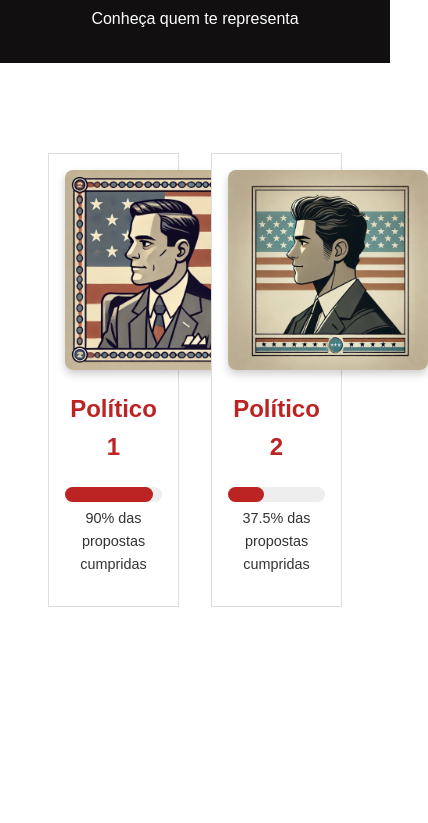
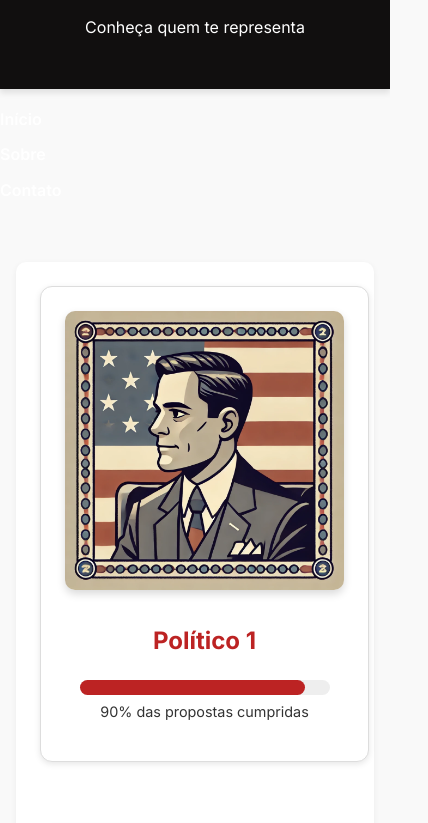
Before and after one commit to cervonizer/Polis, a plain HTML site: page index.html in a window 390 px wide. Shown: the part 130-953 px from the top of the page, 428 px wide, since content can reach past the window. Before the commit the page ends 844 px from the top, so only its background shows below. Drawn offline with Linux system fonts and the light colour scheme; files whose address does not match are found by name.

Commit message:
style.css

```diff
--- a/css/style.css
+++ b/css/style.css
@@ -1,10 +1,11 @@
+@import url('https://fonts.googleapis.com/css2?family=Inter:wght@400;600;700&display=swap');
 
 html, body {
-    font-family: Arial, sans-serif;
+    font-family: 'Inter', Arial, sans-serif;
     line-height: 1.6;
     margin: 0;
     padding: 0;
-    background-color: #ffffff;
+    background-color: #f9f9f9;
     color: #333;
     height: 100%;
     display: flex;
@@ -14,8 +15,9 @@ html, body {
 header {
     background-color: #110f0f;
     color: #fff;
-    padding: 1rem;
+    padding: 2rem 1rem;
     text-align: center;
+    box-shadow: 0 4px 6px rgba(0,0,0,0.1);
     animation: fadeIn 1s ease-in-out;
 }
 
@@ -26,17 +28,21 @@ header h1::before {
     color: #faf8f8;
 }
 
+nav {
+    margin-top: 0.5rem;
+}
+
 nav a {
     color: #fff;
     text-decoration: none;
-    margin: 0 10px;
+    margin: 0 15px;
+    font-weight: 600;
     transition: color 0.3s ease;
 }
 
 nav a:hover {
-    color: #c71b1b;
+    color: #bc2323;
 }
-
 
 main {
     flex: 1;
@@ -48,31 +54,36 @@ footer {
     background-color: #333;
     color: #fff;
     text-align: center;
-    padding: 1rem;
+    padding: 1.5rem;
     width: 100%;
+    box-shadow: 0 -4px 6px rgba(0,0,0,0.1);
+    font-size: 0.9rem;
     animation: fadeIn 1s ease-in-out;
 }
 
-
 #politicos {
     display: flex;
-    justify-content: space-around;
+    justify-content: center;
+    gap: 2rem;
+    flex-wrap: wrap;
     margin-top: 2rem;
-    flex-wrap: wrap;
 }
 
 .politico {
-    background-color: #fff;
+    background-color: #ffffff;
     border: 1px solid #ddd;
-    padding: 1rem;
-    width: 30%;
+    padding: 1.5rem;
+    width: 300px;
     text-align: center;
-    transition: transform 0.3s ease;
+    transition: transform 0.3s ease, box-shadow 0.3s ease;
+    border-radius: 12px;
+    box-shadow: 0 2px 6px rgba(0,0,0,0.1);
     animation: slideIn 1.5s ease-in-out;
 }
 
 .politico:hover {
-    transform: scale(1.05);
+    transform: scale(1.04);
+    box-shadow: 0 4px 12px rgba(0,0,0,0.2);
 }
 
 .politico a {
@@ -80,6 +91,14 @@ footer {
     color: #333;
 }
 
+.perfil-politico {
+    width: 200px;
+    height: auto;
+    display: block;
+    margin: 0 auto 20px;
+    border-radius: 10px;
+    box-shadow: 0 4px 8px rgba(0, 0, 0, 0.15);
+}
 
 ul {
     list-style-type: disc;
@@ -88,8 +107,16 @@ ul {
 
 h2 {
     color: #bc2323;
+    margin-top: 2rem;
 }
 
+section {
+    background-color: #fff;
+    padding: 1.5rem;
+    border-radius: 10px;
+    margin-bottom: 2rem;
+    box-shadow: 0 2px 6px rgba(0,0,0,0.06);
+}
 
 @keyframes fadeIn {
     0% { opacity: 0; }
@@ -100,13 +127,36 @@ h2 {
     0% { transform: translateY(50px); opacity: 0; }
     100% { transform: translateY(0); opacity: 1; }
 }
+@media (max-width: 768px) {
+    header h1 {
+        font-size: 1.7rem;
+    }
 
+    main {
+        padding: 1rem;
+    }
 
-.perfil-politico {
-    width: 200px;
-    height: auto;
-    display: block;
-    margin: 0 auto 20px;
-    border-radius: 8px;
-    box-shadow: 0 4px 8px rgba(0, 0, 0, 0.2);
+    #politicos {
+        flex-direction: column;
+        align-items: center;
+    }
+
+    .politico {
+        width: 90%;
+        margin-bottom: 2rem;
+    }
+
+    .perfil-politico {
+        width: 100%;
+        max-width: 300px;
+    }
+
+    nav a {
+        display: block;
+        margin: 10px 0;
+    }
+
+    ul {
+        font-size: 0.95rem;
+    }
 }
```
